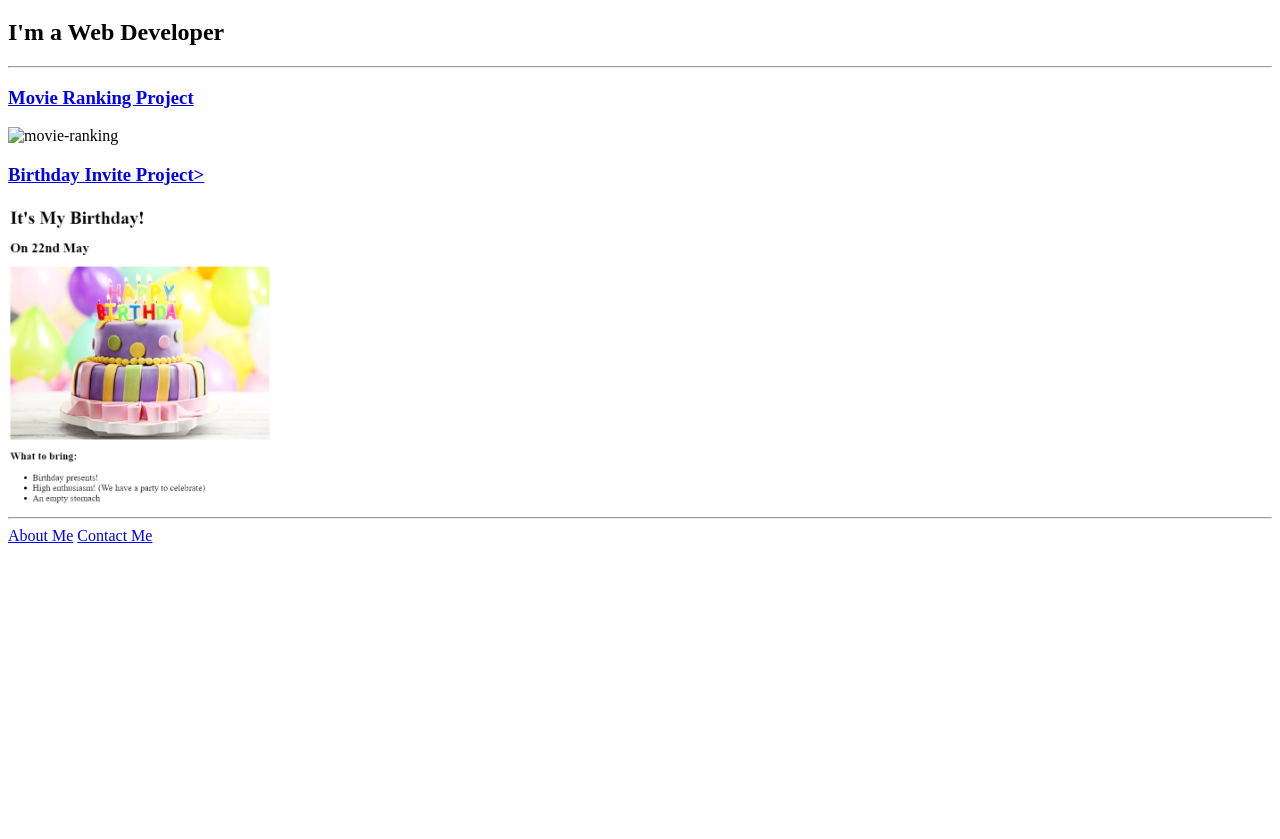
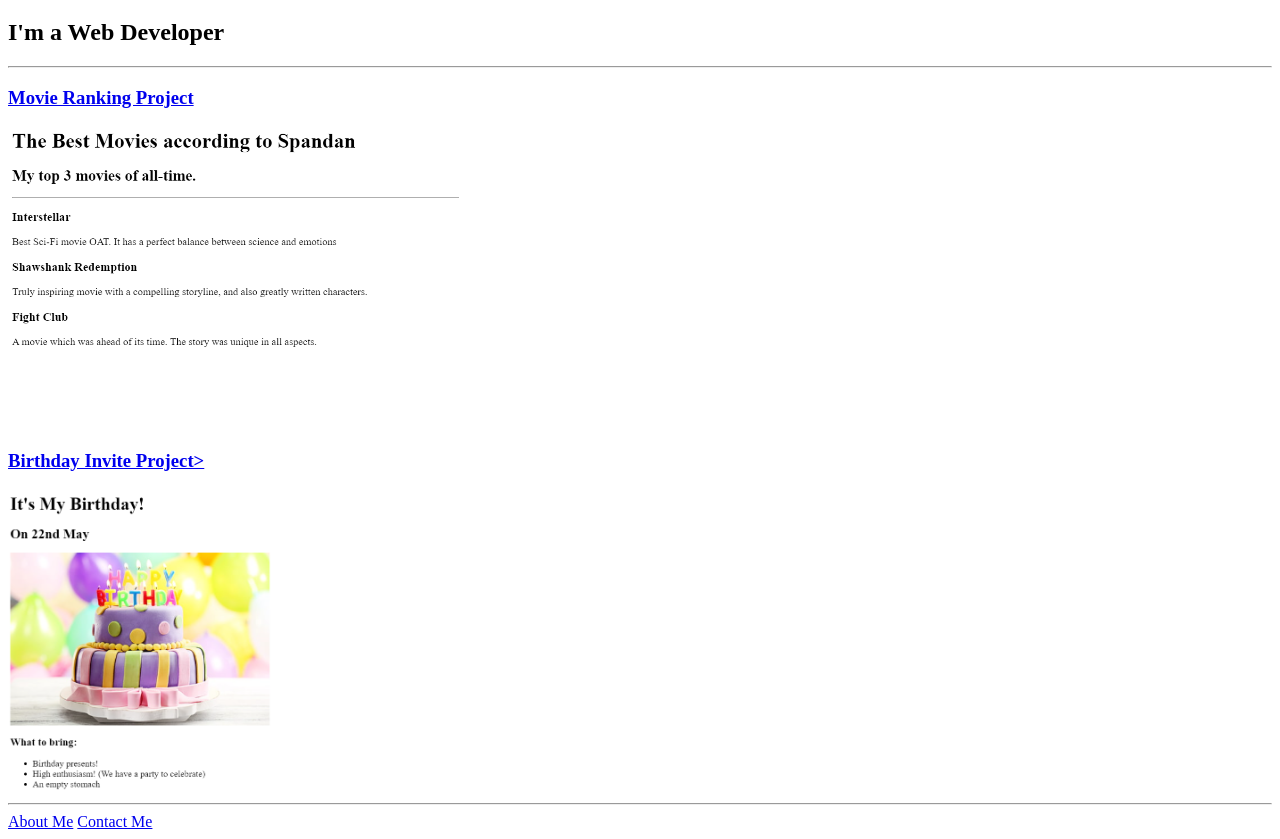
Before and after one commit to Spandan-Mishra/html-portfolio, a plain HTML site: page index.html in a window 1280 px wide. Shown: the part 61-900 px from the top of the page. Before the commit the page ends 800 px from the top, so only its background shows below. Drawn offline with Linux system fonts and the light colour scheme.

Commit message:
Update index.html

```diff
--- a/index.html
+++ b/index.html
@@ -12,7 +12,7 @@
     <hr />
 
     <h3><a href="./public/movie-ranking.html">Movie Ranking Project</a></h3>
-    <img src="./assets/images/movie-ranking.png/" height="300" alt="movie-ranking"/>
+    <img src="./assets/images/movie-ranking.png" height="300" alt="movie-ranking"/>
 
     <h3><a href="./public/birthday-invite.html">Birthday Invite Project></a></h3>
     <img src="./assets/images/birthday-invite.png" height="300" alt="birthday-invite"/>
```
